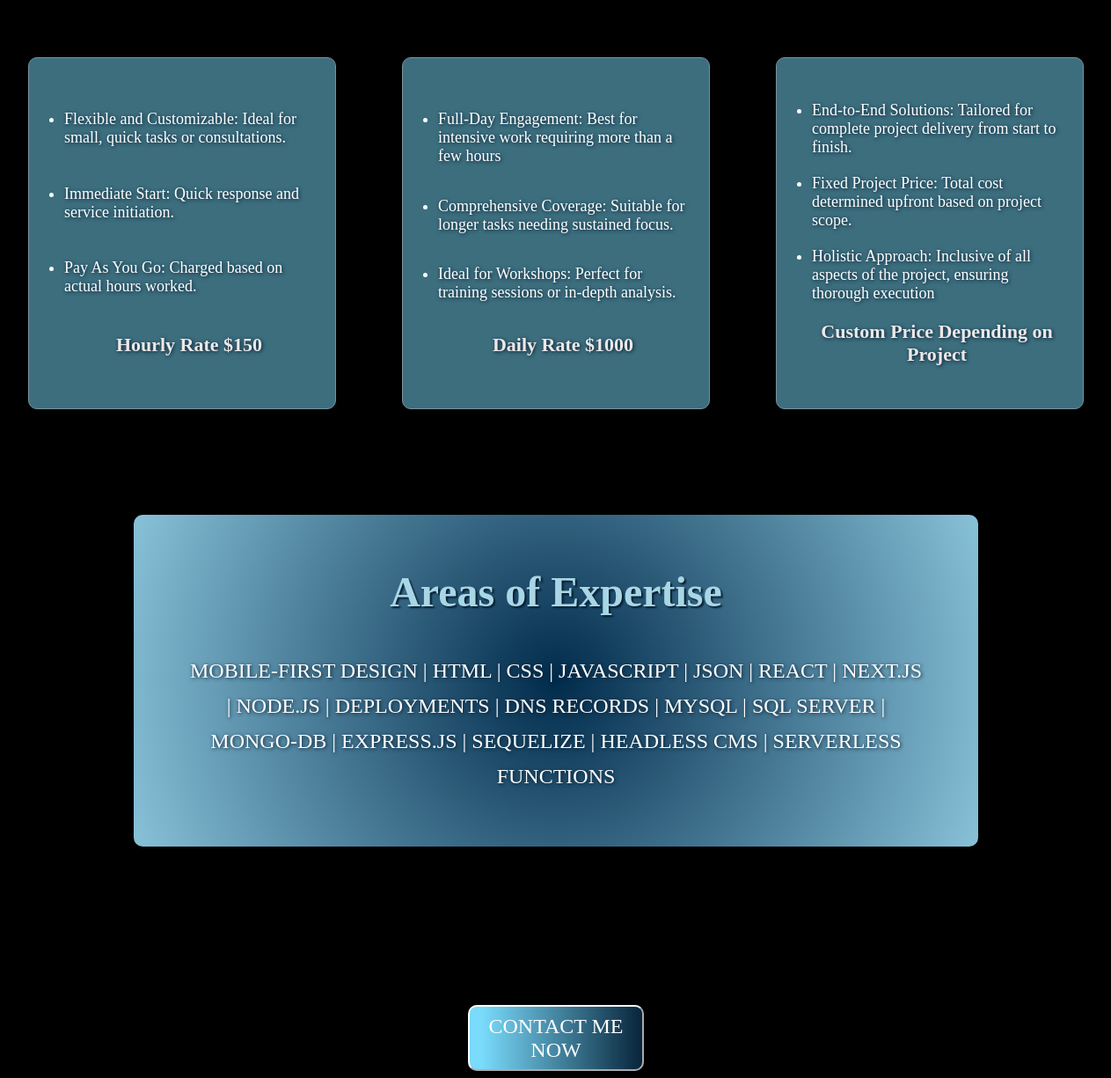
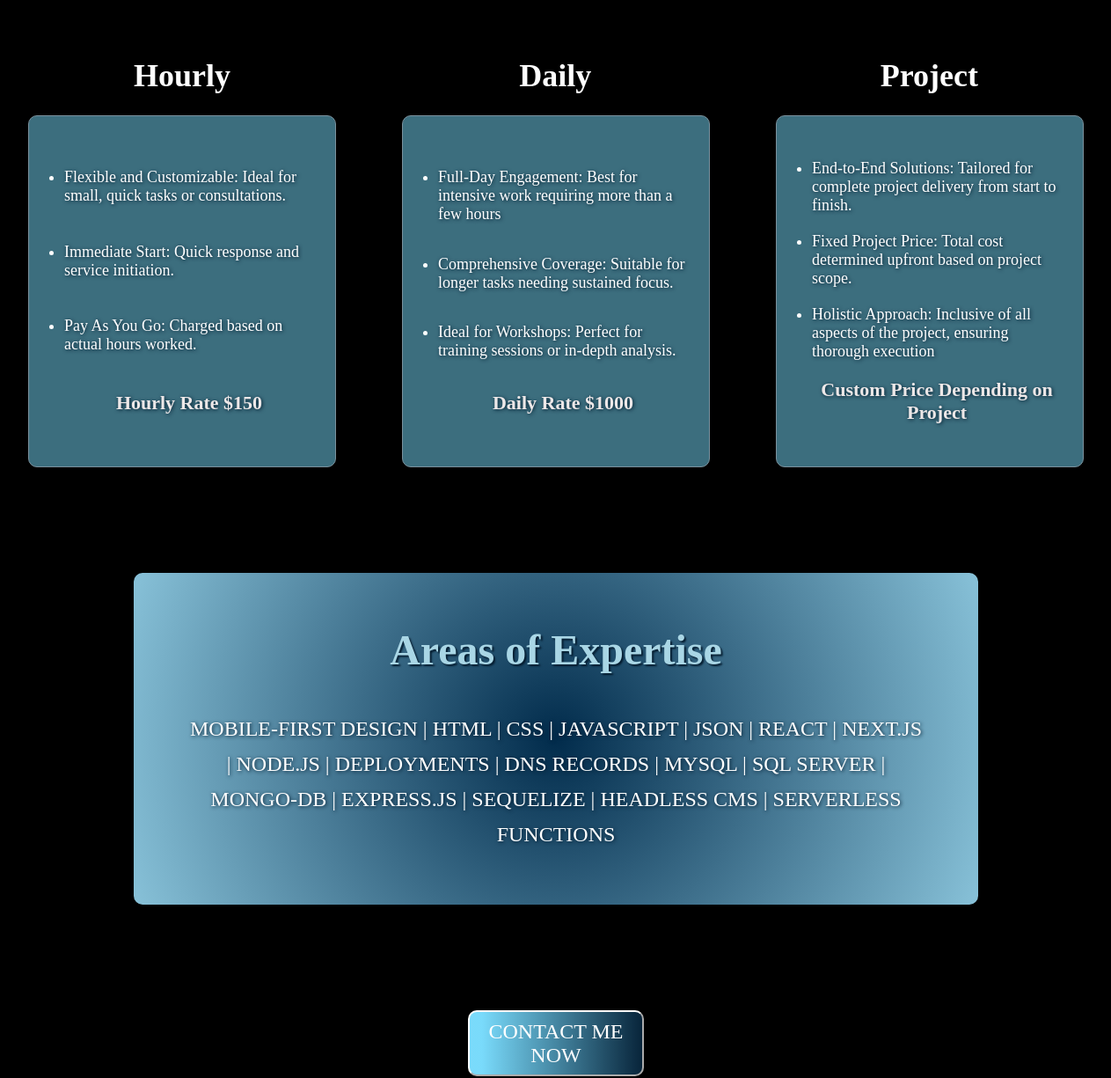
Before and after one commit to NuminousCode/web-services, a Next.js app: page / in a window 1536 px wide. Shown: the part 520-1745 px from the top of the page at 88% size, without its empty margins (136-1399 px from the left). Built offline with nearby package versions, Linux system fonts and the light colour scheme; no server answers; a web font is replaced by a local one.

Commit message:
Added card titles to desktop view

```diff
--- a/components/Main.jsx
+++ b/components/Main.jsx
@@ -24,6 +24,11 @@ const Main = ({data, content}) => {
       <Hero data={data}/>
       <div className = {styles.cards}>
         <h1 className = {styles.rate}>Select Your Rate</h1>
+          <div className = {styles.desktopTitleCards}>
+            <h2 className = {styles.desktopTitleCard}>Hourly</h2>
+            <h2 className = {styles.desktopTitleCard}>Daily</h2>
+            <h2 className = {styles.desktopTitleCard}>Project</h2>
+          </div>
         <div className = {styles.cardsInner}>
         <h2 className = {styles.titleCard}>Hourly</h2>
         <Card data = {contentCard1} gradient = {gradient1}/>
--- a/styles/Footer.module.css
+++ b/styles/Footer.module.css
@@ -29,3 +29,8 @@
         margin-top: 15%;
     }
 }
+@media(min-width: 750px){
+    .containerMain{
+        margin-top: 10%;
+    }
+}
--- a/styles/Hero.module.css
+++ b/styles/Hero.module.css
@@ -37,6 +37,7 @@
     padding: 5% 5%;
     color: #08253B;
     text-align: center;
+    box-shadow: 5px 5px 5px 0px rgba(255, 255, 255, 0.8);
     /* text-shadow: 2px 2px 2px hsla(195, 94%, 73%, 1); */
 }
 .button{
--- a/styles/Main.module.css
+++ b/styles/Main.module.css
@@ -38,12 +38,16 @@
     /* justify-content: space-between; */
     z-index: 10;
 }
-
 .titleCard{
     width: 80%;
     text-align: center;
 }
-
+.button{
+    margin-top: 15%;
+}
+.desktopTitleCards{
+    display: none;
+}
 @media(min-width: 750px){
     .containerMain{
         width: 90%;
@@ -65,19 +69,28 @@
     }
 }
 @media(min-width: 1400px){
+    .desktopTitleCards{
+        font-size: 24px;
+        /* border: solid red 1px; */
+        display: flex;
+        flex-direction: row;
+        width: 80%;
+        justify-content: space-between;
+        margin: 5% 0 2%;
+    }
     .cards{
         margin-top: 5%;
     }
     .cardsInner{
-        margin-top: 5%;
+
         /* border: solid red 1px; */
         flex-direction: row;
         justify-content: space-between;
     }
     .titleCard{
-        position: absolute;
+        display:none;
     }
-    .titleCard{
-        display: none;
+    .button{
+        margin-top: 10%;
     }
 }
```
